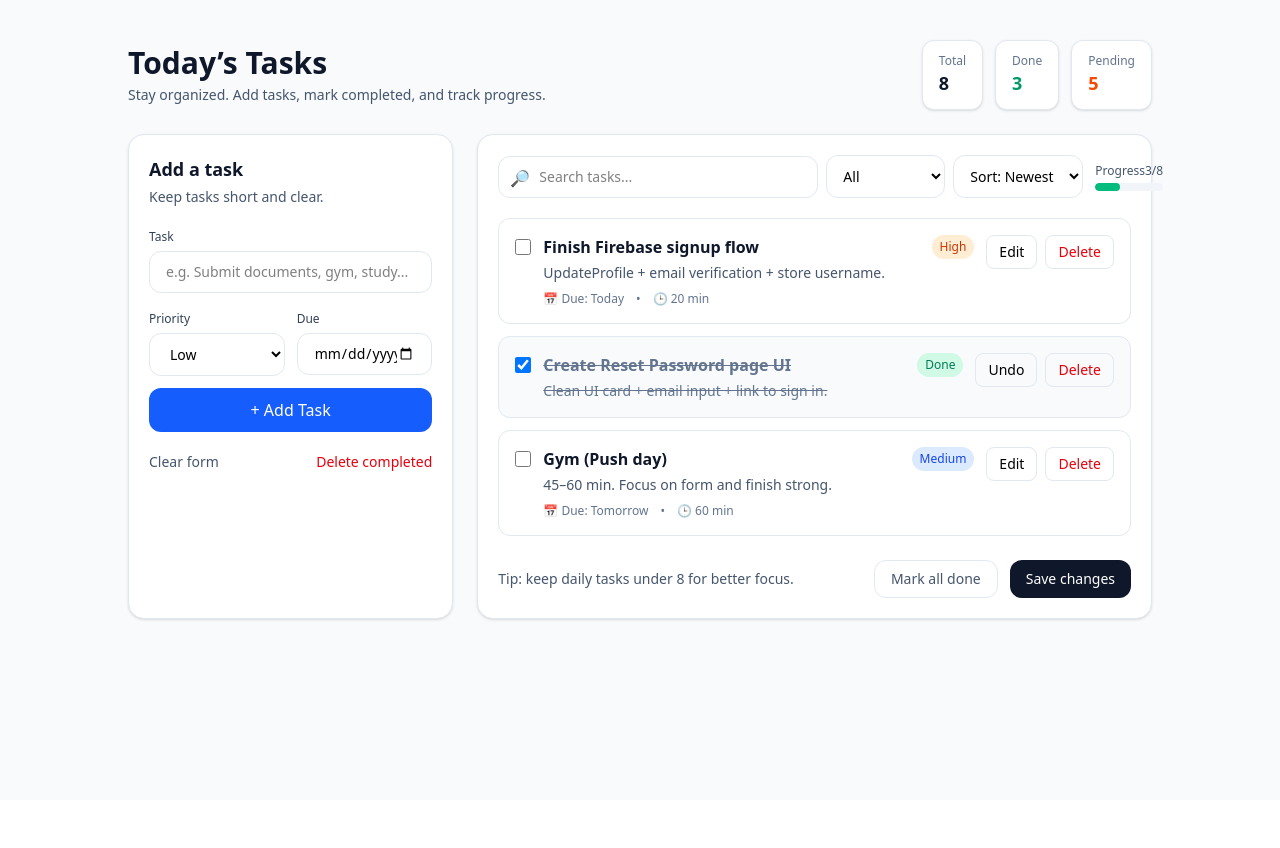
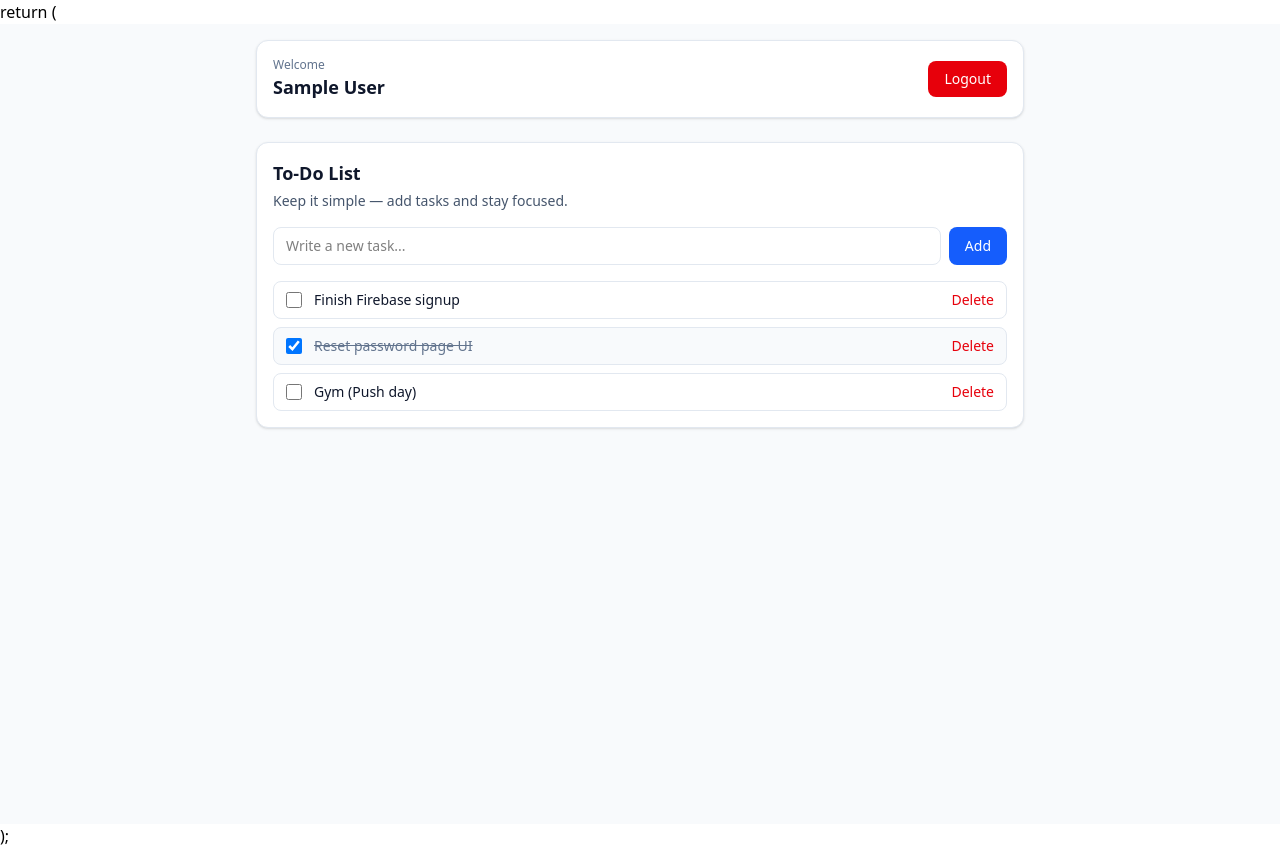
Before and after one commit to Sktanisha/Task_management, a React (Vite) app: page / in a window 1280 px wide. Before the commit the page ends 800 px from the top, so only its background shows below. Built offline with nearby package versions, Linux system fonts and the light colour scheme; no server answers; sample sign-in values are in the browser's storage.

Commit message:
new to do list ui

```diff
--- a/src/pages/Home.jsx
+++ b/src/pages/Home.jsx
@@ -60,239 +60,87 @@ const Home = () => {
 
   return (
     <div>
-<div className="min-h-screen bg-slate-50 py-10 px-4">
-  <div className="max-w-5xl mx-auto">
-    {/* Header */}
-    <div className="flex flex-col md:flex-row md:items-center md:justify-between gap-4 mb-6">
+return (
+  <div className="min-h-screen bg-slate-50 p-4">
+    <div className="max-w-3xl mx-auto">
+      {/* Top Bar */}
+      <div className="bg-white border border-slate-200 rounded-xl p-4 flex items-center justify-between shadow-sm">
         <div>
-        <h2 className="text-2xl md:text-3xl font-bold text-slate-900">
-          Today’s Tasks
-        </h2>
-        <p className="text-slate-600 text-sm mt-1">
-          Stay organized. Add tasks, mark completed, and track progress.
-        </p>
-      </div>
-
-      {/* Quick Stats (UI only) */}
-      <div className="flex gap-3">
-        <div className="bg-white border border-slate-200 rounded-xl px-4 py-3 shadow-sm">
-          <p className="text-xs text-slate-500">Total</p>
-          <p className="text-lg font-bold text-slate-900">8</p>
-        </div>
-        <div className="bg-white border border-slate-200 rounded-xl px-4 py-3 shadow-sm">
-          <p className="text-xs text-slate-500">Done</p>
-          <p className="text-lg font-bold text-emerald-600">3</p>
-        </div>
-        <div className="bg-white border border-slate-200 rounded-xl px-4 py-3 shadow-sm">
-          <p className="text-xs text-slate-500">Pending</p>
-          <p className="text-lg font-bold text-orange-600">5</p>
-        </div>
-      </div>
-    </div>
-
-    <div className="grid lg:grid-cols-3 gap-6">
-      {/* Left: Add Task */}
-      <div className="bg-white border border-slate-200 rounded-2xl shadow-sm p-5">
-        <h3 className="text-lg font-semibold text-slate-900">Add a task</h3>
-        <p className="text-sm text-slate-600 mt-1">
-          Keep tasks short and clear.
-        </p>
-
-        <div className="mt-4 space-y-3">
-          <div>
-            <label className="text-xs font-medium text-slate-700">Task</label>
-            <input
-              type="text"
-              placeholder="e.g. Submit documents, gym, study..."
-              className="mt-1 w-full rounded-xl border border-slate-200 px-4 py-2.5 text-sm outline-none focus:border-blue-600"
-            />
-          </div>
-
-          <div className="grid grid-cols-2 gap-3">
-            <div>
-              <label className="text-xs font-medium text-slate-700">Priority</label>
-              <select className="mt-1 w-full rounded-xl border border-slate-200 px-4 py-2.5 text-sm outline-none focus:border-blue-600">
-                <option>Low</option>
-                <option>Medium</option>
-                <option>High</option>
-              </select>
-            </div>
-
-            <div>
-              <label className="text-xs font-medium text-slate-700">Due</label>
-              <input
-                type="date"
-                className="mt-1 w-full rounded-xl border border-slate-200 px-4 py-2.5 text-sm outline-none focus:border-blue-600"
-              />
-            </div>
+          <p className="text-xs text-slate-500">Welcome</p>
+          <h1 className="text-lg font-semibold text-slate-900">
+            {user?.displayName || "User"}
+          </h1>
         </div>
 
         <button
-            type="button"
-            className="w-full rounded-xl bg-blue-600 hover:bg-blue-700 text-white font-medium py-2.5 transition"
+          onClick={handleSignout}
+          className="cursor-pointer bg-red-600 hover:bg-red-700 text-white px-4 py-2 rounded-lg text-sm"
         >
-            + Add Task
+          Logout
         </button>
+      </div>
 
-          <div className="flex items-center justify-between pt-2">
+      {/* Todo Box */}
+      <div className="mt-6 bg-white border border-slate-200 rounded-xl p-4 shadow-sm">
+        <h2 className="text-lg font-semibold text-slate-900">To-Do List</h2>
+        <p className="text-sm text-slate-600 mt-1">
+          Keep it simple — add tasks and stay focused.
+        </p>
+
+        {/* Add Task */}
+        <div className="mt-4 flex gap-2">
+          <input
+            type="text"
+            placeholder="Write a new task..."
+            className="flex-1 border border-slate-200 rounded-lg px-3 py-2 text-sm outline-none focus:border-blue-600"
+          />
           <button
             type="button"
-              className="text-sm text-slate-600 hover:text-slate-900"
+            className="bg-blue-600 hover:bg-blue-700 text-white px-4 py-2 rounded-lg text-sm"
           >
-              Clear form
-            </button>
-            <button
-              type="button"
-              className="text-sm text-red-600 hover:text-red-700"
-            >
-              Delete completed
+            Add
           </button>
         </div>
+
+        {/* Task List (UI Only) */}
+        <div className="mt-4 space-y-2">
+          <div className="flex items-center justify-between border border-slate-200 rounded-lg px-3 py-2">
+            <div className="flex items-center gap-3">
+              <input type="checkbox" className="h-4 w-4" />
+              <p className="text-sm text-slate-900">Finish Firebase signup</p>
             </div>
-      </div>
-
-      {/* Right: Task List */}
-      <div className="lg:col-span-2 bg-white border border-slate-200 rounded-2xl shadow-sm p-5">
-        {/* Top controls */}
-        <div className="flex flex-col md:flex-row md:items-center md:justify-between gap-3">
-          <div className="flex items-center gap-2">
-            <div className="relative w-full md:w-80">
-              <input
-                type="text"
-                placeholder="Search tasks..."
-                className="w-full rounded-xl border border-slate-200 pl-10 pr-3 py-2.5 text-sm outline-none focus:border-blue-600"
-              />
-              <span className="absolute left-3 top-2.5 text-slate-400">🔎</span>
-            </div>
-
-            <select className="rounded-xl border border-slate-200 px-3 py-2.5 text-sm outline-none focus:border-blue-600">
-              <option>All</option>
-              <option>Active</option>
-              <option>Completed</option>
-            </select>
-
-            <select className="rounded-xl border border-slate-200 px-3 py-2.5 text-sm outline-none focus:border-blue-600">
-              <option>Sort: Newest</option>
-              <option>Sort: Oldest</option>
-              <option>Sort: Priority</option>
-            </select>
-          </div>
-
-          {/* Progress bar (UI only) */}
-          <div className="w-full md:w-64">
-            <div className="flex items-center justify-between text-xs text-slate-600 mb-1">
-              <span>Progress</span>
-              <span>3/8</span>
-            </div>
-            <div className="h-2 rounded-full bg-slate-100 overflow-hidden">
-              <div className="h-full w-[37%] bg-emerald-500 rounded-full" />
-            </div>
-          </div>
-        </div>
-
-        {/* List */}
-        <div className="mt-5 space-y-3">
-          {/* Item */}
-          <div className="flex items-start gap-3 rounded-xl border border-slate-200 p-4 hover:shadow-sm transition">
-            <input type="checkbox" className="mt-1 h-4 w-4" />
-            <div className="flex-1">
-              <div className="flex items-center justify-between gap-3">
-                <p className="font-semibold text-slate-900">Finish Firebase signup flow</p>
-                <span className="text-xs px-2 py-1 rounded-full bg-orange-100 text-orange-700">
-                  High
-                </span>
-              </div>
-              <p className="text-sm text-slate-600 mt-1">
-                UpdateProfile + email verification + store username.
-              </p>
-              <div className="flex items-center gap-3 mt-2 text-xs text-slate-500">
-                <span>📅 Due: Today</span>
-                <span>•</span>
-                <span>🕒 20 min</span>
-              </div>
-            </div>
-            <div className="flex gap-2">
-              <button className="text-sm px-3 py-1.5 rounded-lg border border-slate-200 hover:bg-slate-50">
-                Edit
-              </button>
-              <button className="text-sm px-3 py-1.5 rounded-lg border border-slate-200 hover:bg-slate-50 text-red-600">
+            <button className="text-sm text-red-600 hover:underline">
               Delete
             </button>
           </div>
-          </div>
 
-          {/* Completed item */}
-          <div className="flex items-start gap-3 rounded-xl border border-slate-200 p-4 bg-slate-50">
-            <input type="checkbox" defaultChecked className="mt-1 h-4 w-4" />
-            <div className="flex-1">
-              <div className="flex items-center justify-between gap-3">
-                <p className="font-semibold text-slate-500 line-through">
-                  Create Reset Password page UI
-                </p>
-                <span className="text-xs px-2 py-1 rounded-full bg-emerald-100 text-emerald-700">
-                  Done
-                </span>
-              </div>
-              <p className="text-sm text-slate-500 mt-1 line-through">
-                Clean UI card + email input + link to sign in.
+          <div className="flex items-center justify-between border border-slate-200 rounded-lg px-3 py-2 bg-slate-50">
+            <div className="flex items-center gap-3">
+              <input type="checkbox" defaultChecked className="h-4 w-4" />
+              <p className="text-sm text-slate-500 line-through">
+                Reset password page UI
               </p>
             </div>
-            <div className="flex gap-2">
-              <button className="text-sm px-3 py-1.5 rounded-lg border border-slate-200 hover:bg-white">
-                Undo
-              </button>
-              <button className="text-sm px-3 py-1.5 rounded-lg border border-slate-200 hover:bg-white text-red-600">
+            <button className="text-sm text-red-600 hover:underline">
               Delete
             </button>
           </div>
+
+          <div className="flex items-center justify-between border border-slate-200 rounded-lg px-3 py-2">
+            <div className="flex items-center gap-3">
+              <input type="checkbox" className="h-4 w-4" />
+              <p className="text-sm text-slate-900">Gym (Push day)</p>
             </div>
-
-          {/* Another item */}
-          <div className="flex items-start gap-3 rounded-xl border border-slate-200 p-4 hover:shadow-sm transition">
-            <input type="checkbox" className="mt-1 h-4 w-4" />
-            <div className="flex-1">
-              <div className="flex items-center justify-between gap-3">
-                <p className="font-semibold text-slate-900">Gym (Push day)</p>
-                <span className="text-xs px-2 py-1 rounded-full bg-blue-100 text-blue-700">
-                  Medium
-                </span>
-              </div>
-              <p className="text-sm text-slate-600 mt-1">
-                45–60 min. Focus on form and finish strong.
-              </p>
-              <div className="flex items-center gap-3 mt-2 text-xs text-slate-500">
-                <span>📅 Due: Tomorrow</span>
-                <span>•</span>
-                <span>🕒 60 min</span>
-              </div>
-            </div>
-            <div className="flex gap-2">
-              <button className="text-sm px-3 py-1.5 rounded-lg border border-slate-200 hover:bg-slate-50">
-                Edit
-              </button>
-              <button className="text-sm px-3 py-1.5 rounded-lg border border-slate-200 hover:bg-slate-50 text-red-600">
+            <button className="text-sm text-red-600 hover:underline">
               Delete
-              </button>
-            </div>
-          </div>
-        </div>
-
-        {/* Footer */}
-        <div className="mt-6 flex flex-col sm:flex-row sm:items-center sm:justify-between gap-3 text-sm text-slate-600">
-          <p>Tip: keep daily tasks under 8 for better focus.</p>
-          <div className="flex gap-3">
-            <button className="px-4 py-2 rounded-xl border border-slate-200 hover:bg-slate-50">
-              Mark all done
-            </button>
-            <button className="px-4 py-2 rounded-xl bg-slate-900 text-white hover:bg-slate-800">
-              Save changes
             </button>
           </div>
         </div>
       </div>
     </div>
   </div>
-</div>
+);
+
 
       {/*
       <h1>Name {user?.displayName}</h1>
```
Lines whose indentation alone changed are shown as unchanged.
